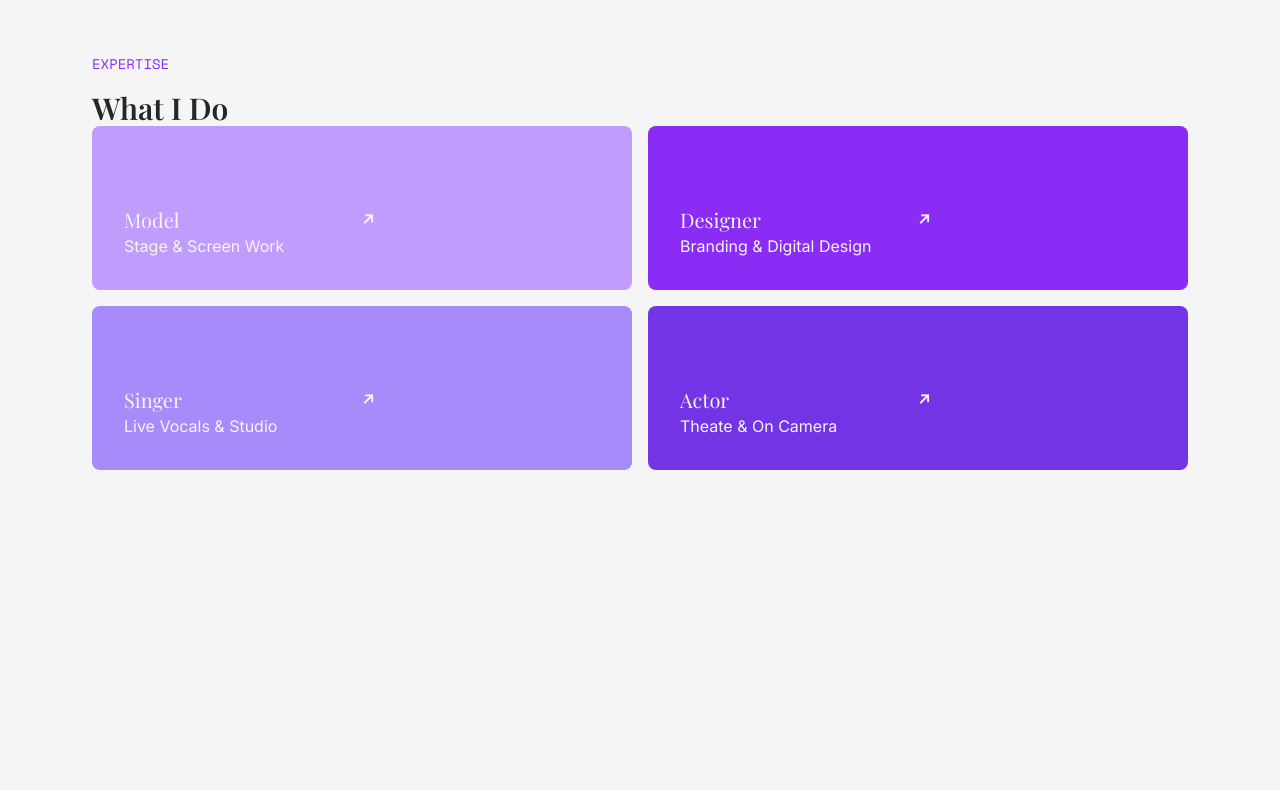
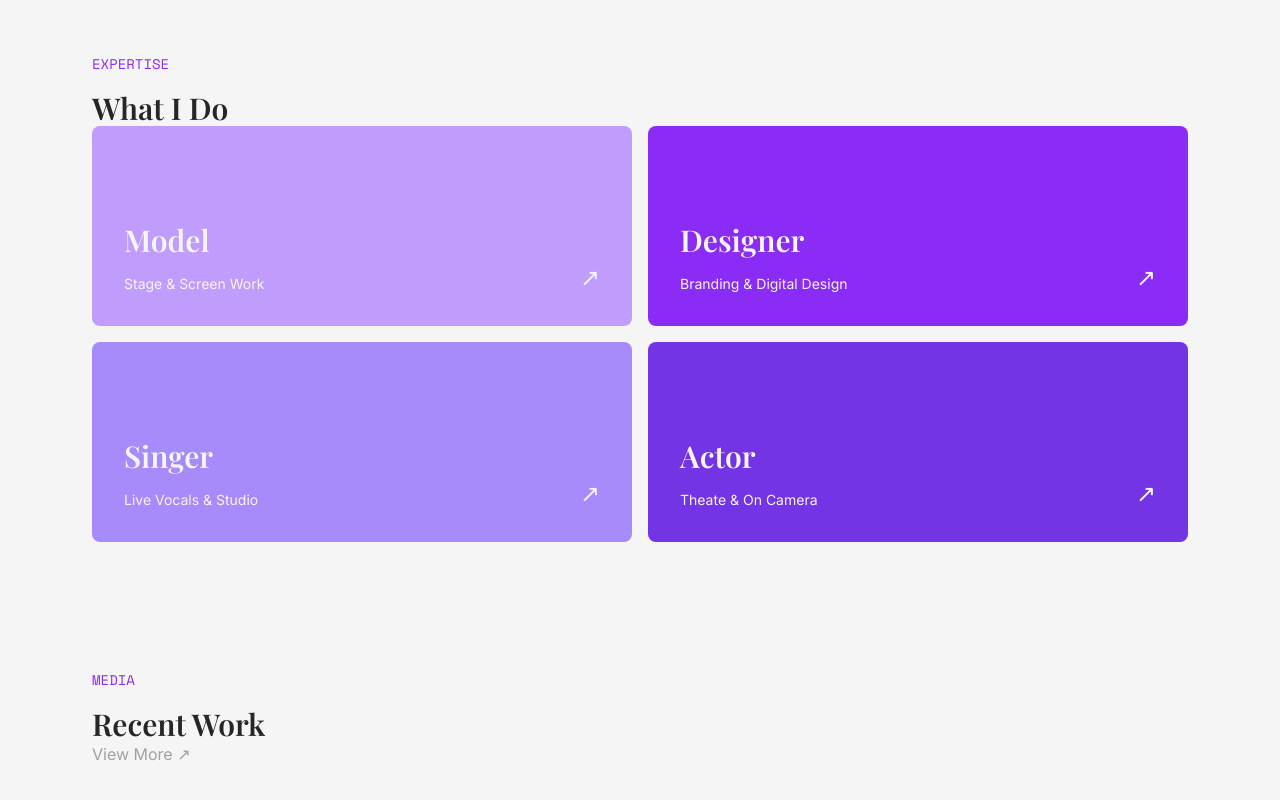
Before and after one commit to Ashley2n/Masons-Portfolio, a Next.js app: page / in a window 1280 px wide. Shown: the part 1734-2534 px from the top of the page. Built offline with nearby package versions, Linux system fonts and the light colour scheme; a web font is replaced by a local one.

Commit message:
Homepoage progress

```diff
--- a/app/page.tsx
+++ b/app/page.tsx
@@ -1,5 +1,10 @@
 import { ComponentPropsWithoutRef, ReactNode } from "react";
-import { ExpertiseCardType, ExpertiseData, statsData, StatsType } from "./lib/constants";
+import {
+  ExpertiseCardType,
+  ExpertiseData,
+  statsData,
+  StatsType,
+} from "./lib/constants";
 import { twMerge } from "tailwind-merge";
 
 const DotSeperator = () => <span className="text-xs "> • </span>;
@@ -14,7 +19,8 @@ export default function Home() {
     <>
       <HeroSection />
       <IntroSection />
-      <ExpertiseSection/>
+      <ExpertiseSection />
+      <RecentSection/>
     </>
   );
 }
@@ -45,17 +51,23 @@ const HeroSection = () => (
 
 const Stat = ({ metric, desc }: StatsType) => (
   <div>
-    <p className="font-playfair text-7xl text-brand-800">{metric}<span className="text-brand-600 text-4xl">+</span></p>
+    <p className="font-playfair text-7xl text-brand-800">
+      {metric}
+      <span className="text-brand-600 text-4xl">+</span>
+    </p>
     <p className="text-neutral-700">{desc}</p>
   </div>
 );
 type GlowBackgroundType = {
-  children: ReactNode,
-  className: ComponentPropsWithoutRef<'section'>['className'];
-}
-const GlowBackground = ({children, className} : GlowBackgroundType ) => (
+  children: ReactNode;
+  className: ComponentPropsWithoutRef<"section">["className"];
+};
+const GlowBackground = ({ children, className }: GlowBackgroundType) => (
   <section
-      className={twMerge('relative isolate min-h-screen overflow-hidden bg-white', className )}
+    className={twMerge(
+      "relative isolate min-h-screen overflow-hidden bg-white",
+      className,
+    )}
   >
     {/* Background layer: the glow */}
     <div
@@ -89,24 +101,44 @@ const IntroSection = () => (
 );
 
 const ExpertiseSection = () => (
-  <section className="h-screen bg-neutral-100 px-23 py-16">
+  <section className="h-full bg-neutral-100 px-23 py-16">
     <div className="space-y-4">
       <p className="caption-text text-brand-600 ">Expertise</p>
       <h2 className="text-neutral-800">What I Do</h2>
     </div>
     <div className="grid grid-cols-2 gap-4">
       {ExpertiseData.map((e, index) => (
-      <ExpertiseCard key={index} props={e}/>
+        <ExpertiseCard key={index} props={e} />
       ))}
     </div>
   </section>
-)
+);
 
-const ExpertiseCard = ({props}: {props: ExpertiseCardType}) => (
+const ExpertiseCard = ({ props }: { props: ExpertiseCardType }) => (
+  <div
+    className={twMerge(
+      "rounded-lg text-neutral-100 p-8 pt-24 grid grid-cols-2 hover:scale-102 transition-transform duration-300 group cursor-pointer",
+      props.color,
+    )}
+  >
+    <div className="space-y-4">
+      <h2 className="">{props.title}</h2>
+      <p className="text-sm">{props.desc}</p>
+    </div>
+    <span className="font-normal text-2xl flex justify-end items-end">↗</span>
+  </div>
+);
 
-  <div className={twMerge("rounded-lg text-neutral-100 p-8 pt-20 grid grid-cols-2 ",props.color)}>
-    <div className=""><h3>{props.title}</h3>
-    <p>{props.desc}</p></div>
-    <span className="font-bold">↗</span>
+const RecentSection = () => (
+  <section className="h-screen bg-neutral-100 px-23 py-16">
+    <div className="space-y-4">
+      <p className="caption-text text-brand-600 ">Media</p>
+      <div>
+        <h2 className="text-neutral-800">Recent Work</h2>
+        <p className="">View More ↗</p>
       </div>
-)
+
+    </div>
+
+  </section>
+);
```
Lines whose indentation alone changed are shown as unchanged.
